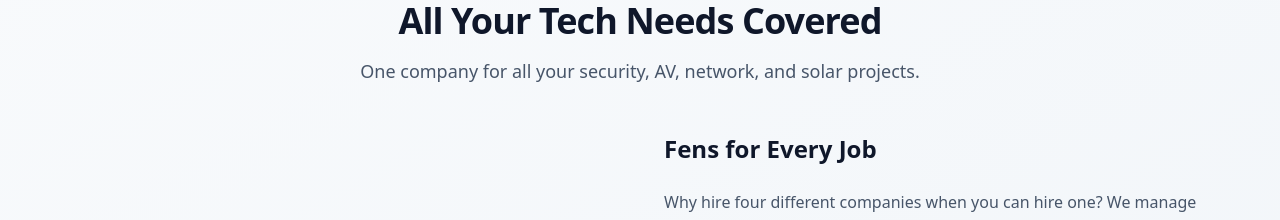
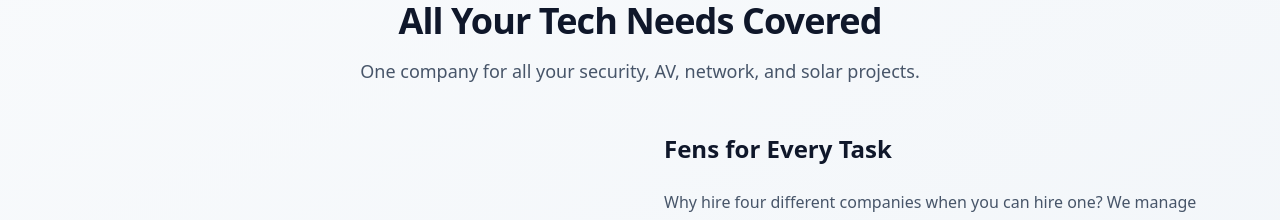
Before and after one commit to NikitaProgrammer228/ProjMat2, a Next.js app: page / in a window 1280 px wide. Shown: the part 880-1100 px from the top of the page. Built offline with nearby package versions, Linux system fonts and the light colour scheme.

Commit message:
Update HomePage heading from "Fens for Every Job" to "Fens for Every Task" for improved clarity and relevance.

```diff
--- a/app/page.jsx
+++ b/app/page.jsx
@@ -47,7 +47,7 @@ export default function HomePage() {
 
             <div className="order-1 lg:order-2 space-y-6">
               <h3 className="text-2xl font-bold text-slate-900">
-                Fens for Every Job
+                Fens for Every Task
               </h3>
               <p className="text-slate-600 leading-relaxed">
                 Why hire four different companies when you can hire one? We manage your entire project, from installing security cameras to setting up your office for video calls. Our ability to make custom parts means we always find the best solution.
```
